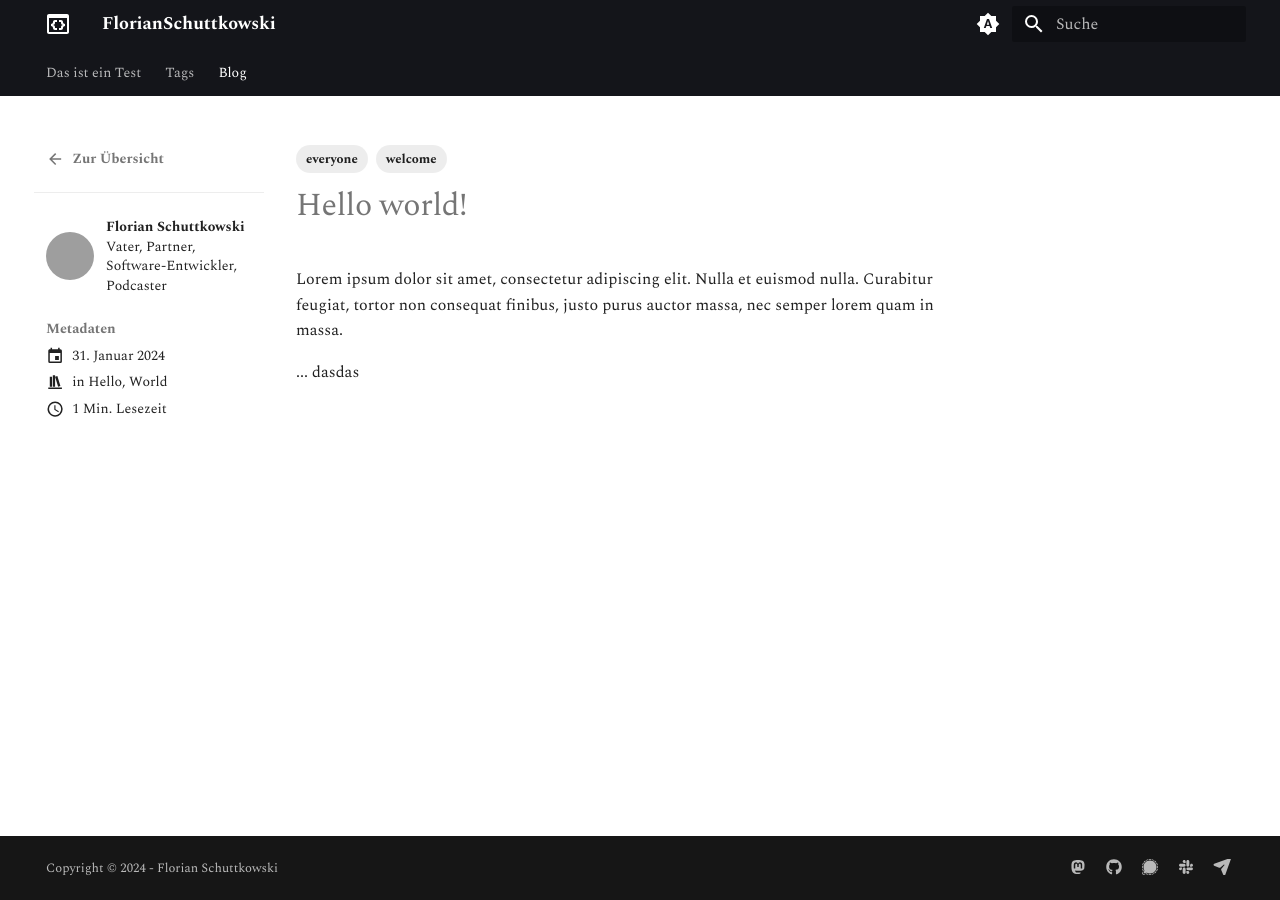
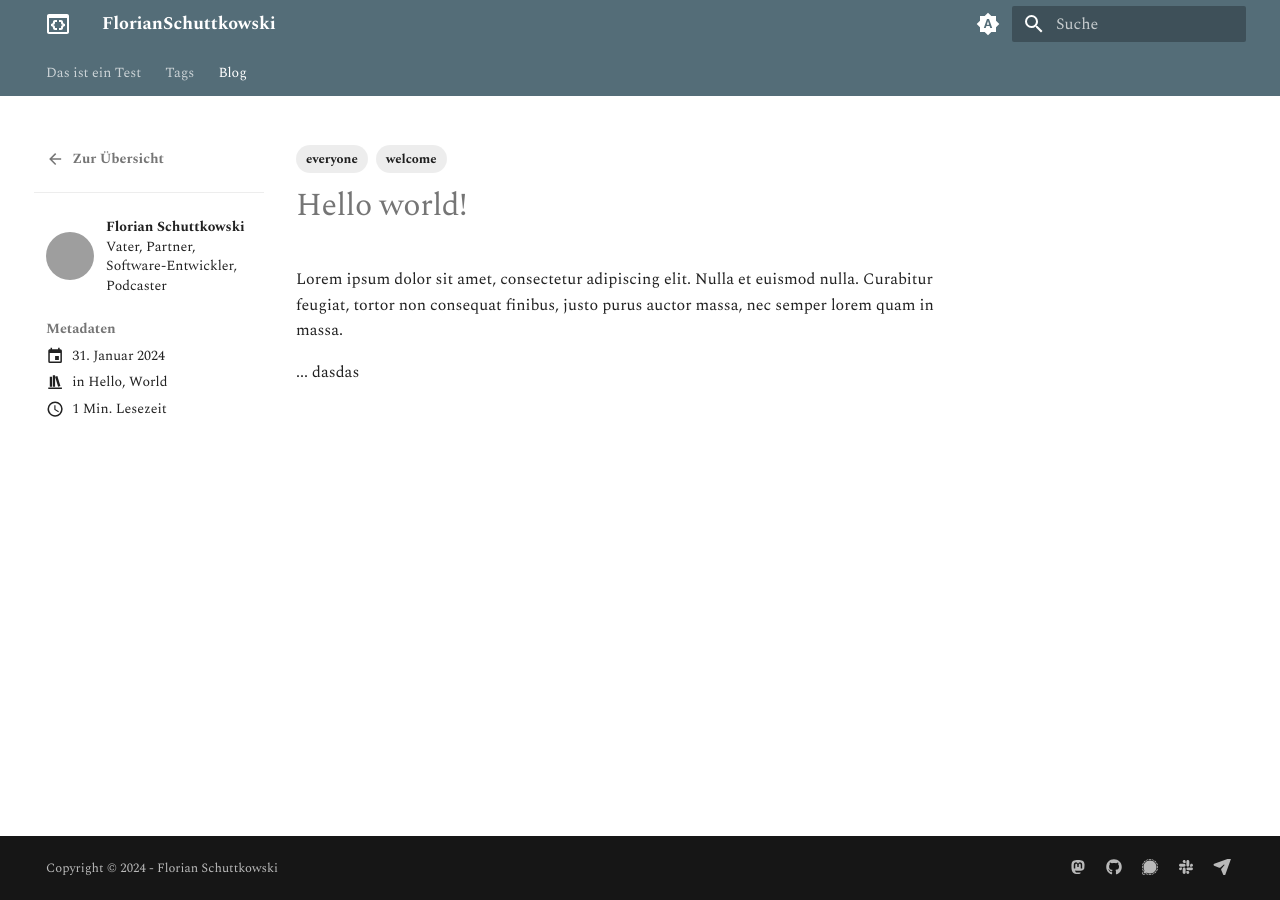
Before and after one commit to flowinho/mkdocs-site, an MkDocs documentation site: the page built from docs/blog/posts/hallo-welt.md, in a window 1280 px wide. Built offline with MkDocs 1.6.1 and Material for MkDocs 9.7.7, drawn with Linux system fonts in a browser that asks for light colours; plug-ins that fetch from the network failed and are left out; comment, search, counter and statistics services are not loaded; grey boxes are pictures that could not be loaded.

Commit message:
change color

```diff
--- a/mkdocs.yml
+++ b/mkdocs.yml
@@ -23,7 +23,7 @@ theme:
     # Palette toggle for light mode
     - media: "(prefers-color-scheme: light)"
       scheme: default
-      primary: black
+      primary: blue grey
       toggle:
         icon: material/brightness-7
         name: Zum dunklen Modus wechseln
@@ -31,7 +31,7 @@ theme:
     # Palette toggle for dark mode
     - media: "(prefers-color-scheme: dark)"
       scheme: slate
-      primary: black
+      primary: blue grey
       toggle:
         icon: material/brightness-4
         name: Farbvorgabe des Systems anwenden
```
